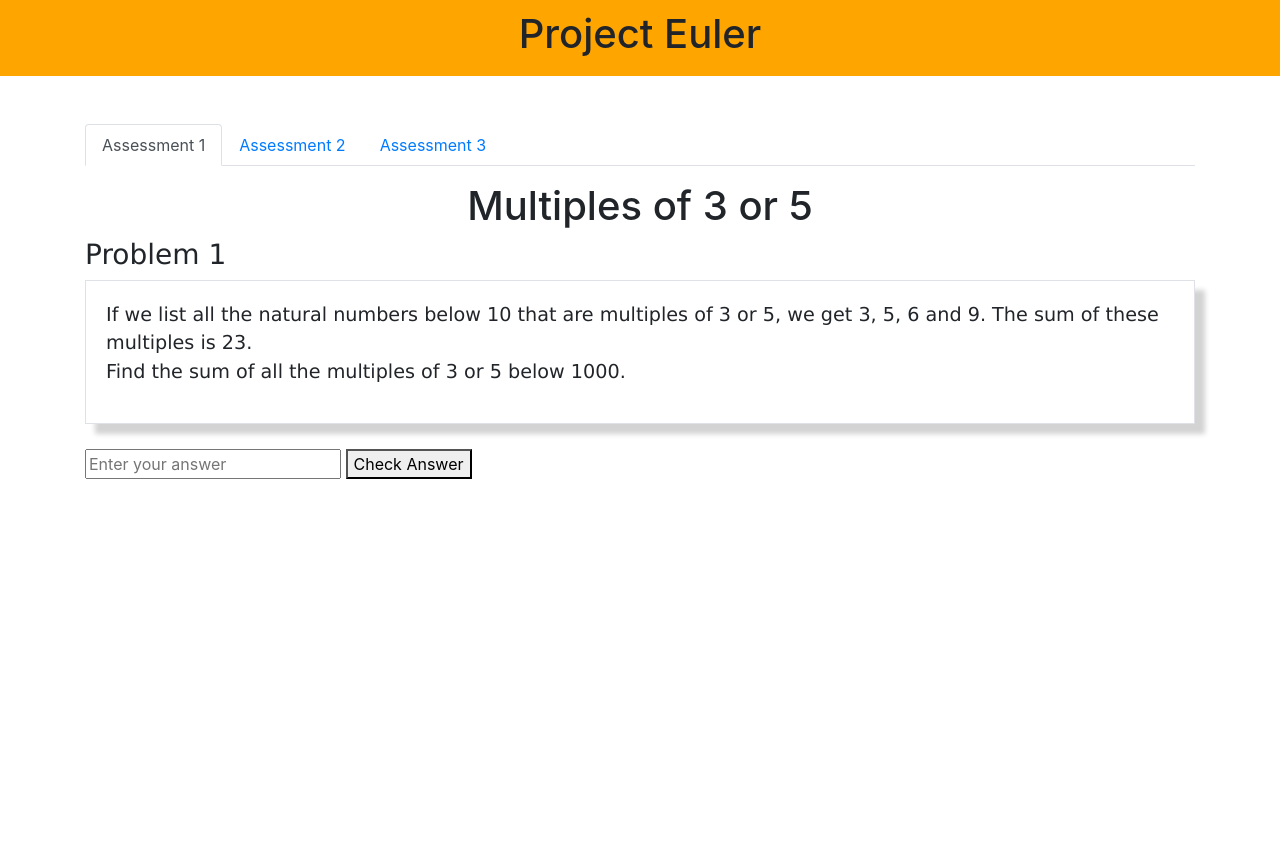
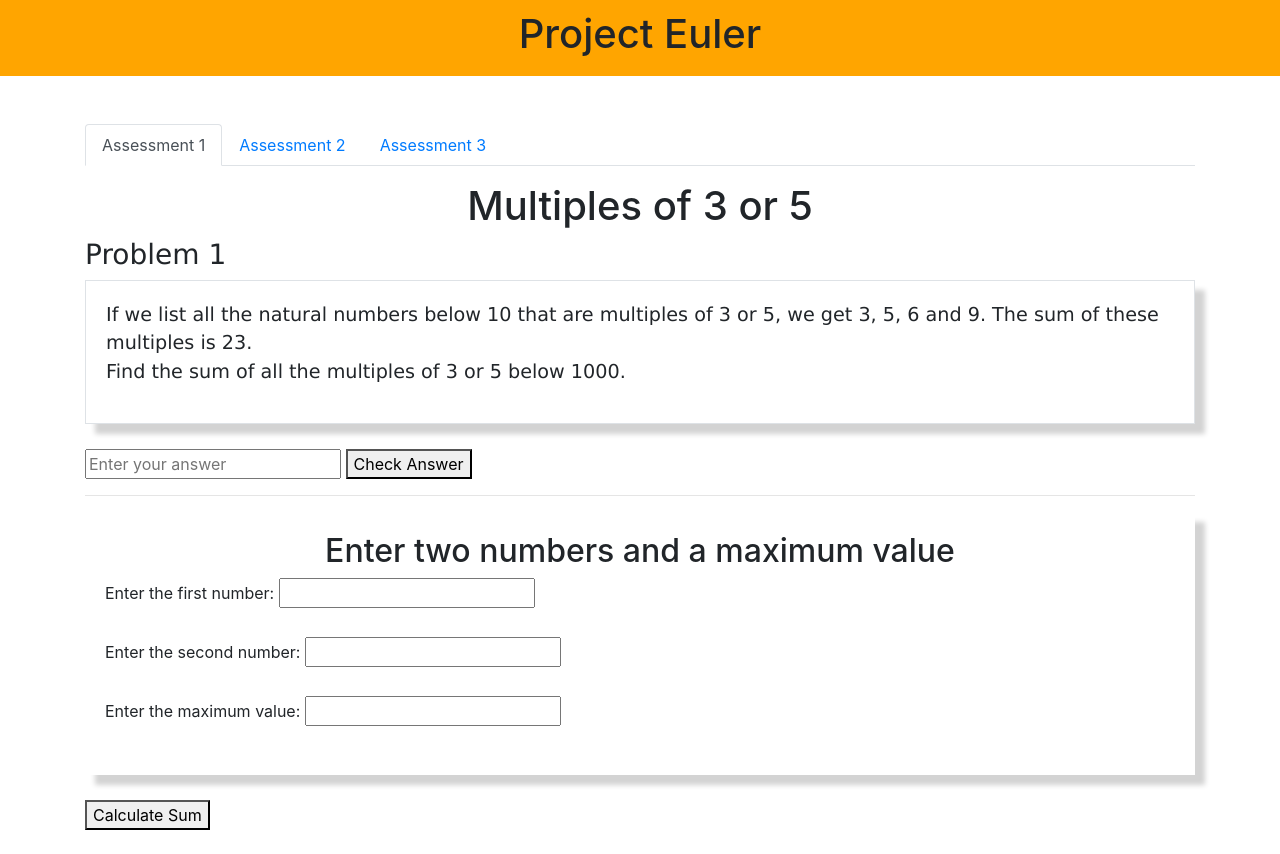
Before and after one commit to Alina-97/Project-Euler, a plain HTML site: page index.html in a window 1280 px wide. Before the commit the page ends 800 px from the top, so only its background shows below. Drawn offline with nearby package versions, Linux system fonts and the light colour scheme.

Commit message:
Added user inputs for Problem1

```diff
--- a/index.html
+++ b/index.html
@@ -43,6 +43,26 @@
         <input type="text" id="answer1" placeholder="Enter your answer">
         <button onclick="checkAnswer(1)">Check Answer</button>
         <p id="result1"></p>
+        <hr>
+
+
+        <div class="container2">
+        <h2>Enter two numbers and a maximum value</h2>
+        <label for="num1 " >Enter the first number:</label>
+        <input type="number" id="num1"><br><br>
+
+        <label for="num2">Enter the second number:</label>
+        <input type="number" id="num2"><br><br>
+
+        <label for="max" >Enter the maximum value:</label>
+        <input type="number" id="max"><br><br>
+
+
+        </div>
+        <button onclick="calculateSum()">Calculate Sum</button><br><br>
+
+        <div id="result">
+        </div>
 
       </div>
 
--- a/scripts.js
+++ b/scripts.js
@@ -64,9 +64,24 @@ function multiplesOf3And5(MaxValue){
        }
        return sum;
 }
-const MaxValue=1000;
-const results=multiplesOf3And5(MaxValue);
-console.log("Sum of the multiples of 3 and 5 below", MaxValue, "is", results);
+//const MaxValue=1000;
+//const results=multiplesOf3And5(MaxValue);
+ // console.log("Sum of the multiples of 3 and 5 below", MaxValue, "is", results);
+
+function calculateSum() {
+  var num1 = parseInt(document.getElementById("num1").value);
+  var num2 = parseInt(document.getElementById("num2").value);
+  var max = parseInt(document.getElementById("max").value);
+
+  var sum = 0;
+  for (var i = 1; i < max; i++) {
+      if (i % num1 === 0 || i % num2 === 0) {
+          sum += i;
+      }
+  }
+
+  document.getElementById("result").innerHTML = "The sum of multiples of " + num1 + " and " + num2 + " below " + max + " is: " + sum;
+}
 
   // Assessment 2 solution
   function sumEvenFibonacciNumbers(limit) {
--- a/styles.css
+++ b/styles.css
@@ -1,11 +1,14 @@
+body{
+  font-size: large;
+  font-family: sans-serif;
+}
 .header {
     background-color: #FFA500;
     padding: 10px 0;
     text-align: center;
-
     margin-bottom: 20px;
   }
-h1{
+h1,h2{
     text-align: center;
 }
 h3, p{
@@ -23,3 +26,7 @@ div.container2 {
     box-shadow: 10px 10px 5px lightgrey;
 
 }
+.label{
+  font-family: Verdana, Geneva, Tahoma, sans-serif;
+  font-size:larger;
+}
```
